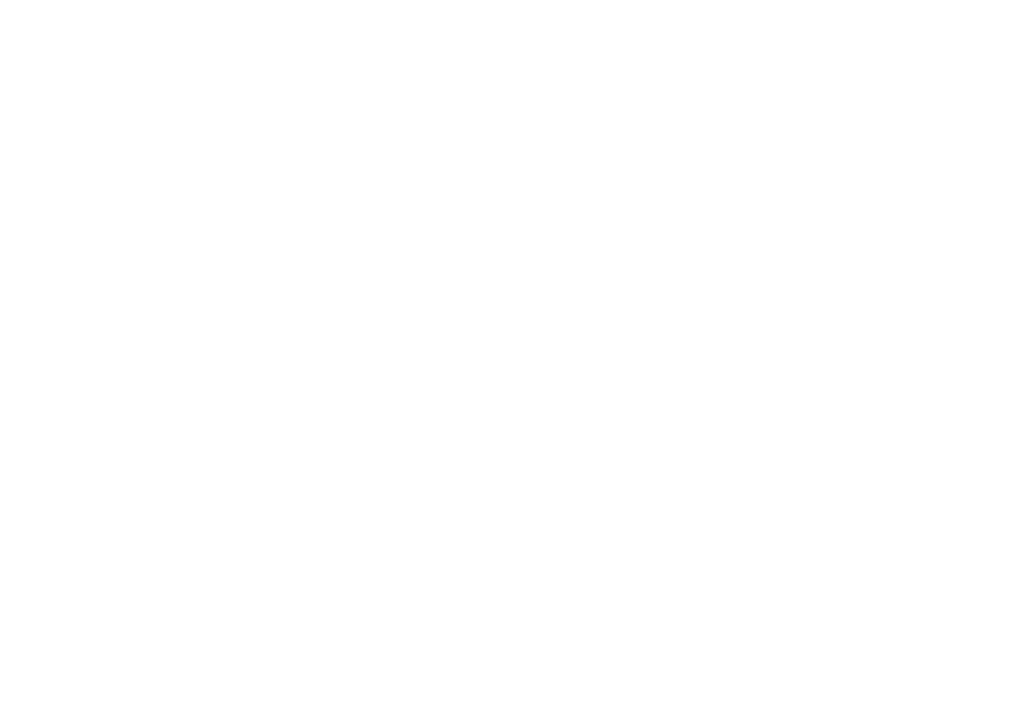
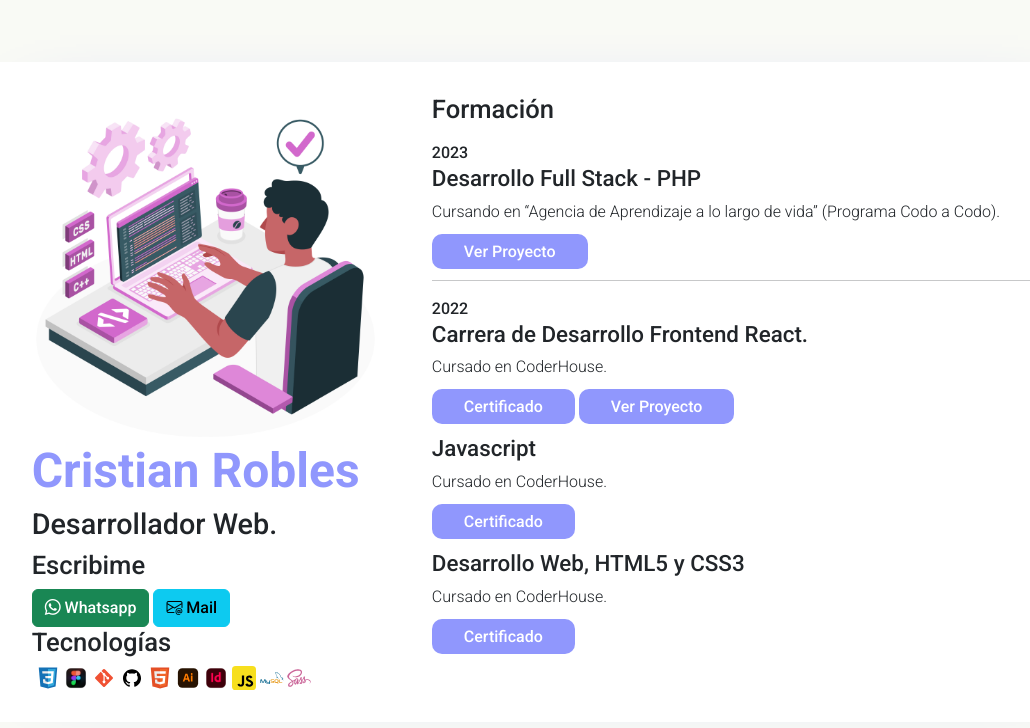
Before and after one commit to CristianAbelRobles/id-card, a plain HTML site: page index.html in a window 1280 px wide. Shown: the whole page, without its empty margins (101-1131 px from the left). Drawn offline with nearby package versions, Linux system fonts and the light colour scheme.

Commit message:
imagenes e iconos

```diff
--- a/css/style.css
+++ b/css/style.css
@@ -0,0 +1,80 @@
+@import url('https://fonts.googleapis.com/css2?family=Roboto:wght@300;500;700&display=swap');
+
+*{
+    padding: 0;
+    margin: 0;
+    box-sizing: border-box;
+    font-family: "Roboto";
+}
+
+:root {
+    /* colors */
+    --primario: #9097fd;
+    --secundario: #c4c7ce;
+    --claro: #f9faf5;
+    --grisclaro: #f9faf5;
+    --gradient: linear-gradient(180deg, rgb(133, 175, 17), rgba(15,95,57,1) 100%);
+}
+
+body {
+    background-color: var(--claro);
+
+}
+
+h1 {
+    font-size: 3rem;
+    font-weight: 700;
+    color: var(--primario);
+}
+
+h2 {
+    font-size: 1.8rem;
+}
+
+h3 {
+    font-size: 1.6rem;
+}
+
+h4 {
+    font-size: 1.4rem;
+}
+
+h5 {
+    font-size: 1.2rem;
+}
+
+p {
+    font-size: 1rem;
+    font-weight: 300;
+}
+
+.section__card {
+    height: 100vh;
+    width: 100vw;
+    display: flex;
+    align-items: center;
+    justify-content: center;
+    padding: 1rem;
+}
+
+.card {
+    max-width: 90%;
+    max-height: 90%;
+    overflow: hidden;
+    padding: 2rem;
+    border: none;
+    box-shadow: 0px 0px 70px -58px var(--primario);
+}
+
+.btn_proyecto {
+    height: 2rem;
+    padding: .5rem 2rem;
+    color: #ffffff;
+    text-decoration: none;
+    background-color: #9097fd;
+    border-radius: 10px;
+
+    &:hover {
+        background-color: ;
+    }
+}
--- a/index.html
+++ b/index.html
@@ -5,7 +5,13 @@
     <meta name="viewport" content="width=device-width, initial-scale=1.0">
 
     <!-- CSS BOOTSRAP -->
-    <link rel="stylesheet" href="./css/style.css">
+    <link href="https://cdn.jsdelivr.net/npm/bootstrap@5.3.1/dist/css/bootstrap.min.css" rel="stylesheet" integrity="sha384-4bw+/aepP/YC94hEpVNVgiZdgIC5+VKNBQNGCHeKRQN+PtmoHDEXuppvnDJzQIu9" crossorigin="anonymous">
+    <link rel="stylesheet" href="https://cdn.jsdelivr.net/npm/bootstrap-icons@1.10.5/font/bootstrap-icons.css">
+
+    <!-- FONT GOOGLE -->
+    <link rel="preconnect" href="https://fonts.googleapis.com">
+    <link rel="preconnect" href="https://fonts.gstatic.com" crossorigin>
+    <link href="https://fonts.googleapis.com/css2?family=Roboto:wght@300;500;700&display=swap" rel="stylesheet">
 
     <!-- CSS LOCAL -->
     <link rel="stylesheet" href="./css/style.css">
@@ -13,6 +19,78 @@
     <title>Id Card - Cristian Robles</title>
 </head>
 <body>
+    <header>
+
+    </header>
+    <main>
+        <section class="section__card">
+            <div class="card mb-3">
+                <div class="row justify-content-around g-2">
+                    <div class="col-md-4 gap-2">
+                        <img src="./img/user.jpg" class="img-fluid rounded-start" alt="...">
+                        <h1>Cristian Robles</h1>
+                        <h2>Desarrollador Web.</h2>
+                        <h3>Escribime</h3>
+                        <a class="btn btn-success" href=""><i class="bi bi-whatsapp"></i> Whatsapp</a>
+                        <a class="btn btn-info" href=""><i class="bi bi-envelope-at"></i> Mail</a>
+                        <h3>Tecnologías</h3>
+                        <div>
+                            <img src="./img/logo_bootstrap.svg" alt="" style="width: 1.5rem;" >
+                            <img src="./img/logo_css.svg" alt="" style="width: 1.5rem;" >
+                            <img src="./img/logo_figma.png" alt="" style="width: 1.5rem;" >
+                            <img src="./img/logo_git.svg" alt="" style="width: 1.5rem;" >
+                            <img src="./img/logo_github.svg" alt="" style="width: 1.5rem;" >
+                            <img src="./img/logo_html.svg" alt="" style="width: 1.5rem;" >
+                            <img src="./img/logo_illustrator.svg" alt="" style="width: 1.5rem;" >
+                            <img src="./img/logo_indesign.png" alt="" style="width: 1.5rem;" >
+                            <img src="./img/logo_javascript.svg" alt="" style="width: 1.5rem;" >
+                            <img src="./img/logo_mysql.svg" alt="" style="width: 1.5rem;" >
+                            <img src="./img/logo_sass.svg" alt="" style="width: 1.5rem;" >
+                        </div>
+                    </div>
+                    <div class="col-md-7">
+                        <!-- <div class="card-body"> -->
+                            <div class="mb-3">
+                                <h3 class="mb-3">Formación</h3>
+                                <span>2023</span>
+                                <h4>Desarrollo Full Stack - PHP</h4>
+                                <p>
+                                    Cursando en “Agencia de Aprendizaje a lo largo de vida” (Programa Codo a Codo).
+                                </p>
+                                <a class="btn_proyecto" href="https://cristianrobles-confbsas2023.000webhostapp.com/" target="_blank">Ver Proyecto</a>
+                            </div>
+                            <hr>
+                            <div class="mb-3">
+                                <span>2022</span>
+                                <h4>Carrera de Desarrollo Frontend React.</h4>
+                                <p>
+                                    Cursado en CoderHouse.
+                                </p>
+                                <a class="btn_proyecto" href="https://www.coderhouse.com/certificados/636669d96580bf000e730eb5" target="_blank">Certificado</a>
+                                <a class="btn_proyecto" href="https://cristianabelrobles.github.io/tecno_store/" target="_blank">Ver Proyecto</a>
+                            </div>
+
+                            <div class="mb-3">
+                                <h4>Javascript </h4>
+                                <p>
+                                    Cursado en CoderHouse.
+                                </p>
+                                <a class="btn_proyecto" href="https://www.coderhouse.com/certificados/6321c862be510a019c3c1abc" target="_blank">Certificado</a>
+                            </div>
+
+                            <div>
+                                <h4>Desarrollo Web, HTML5 y CSS3</h4>
+                                <p>
+                                    Cursado en CoderHouse.
+                                </p>
+                                <a class="btn_proyecto" href="https://www.coderhouse.com/certificados/62bca29d2569ee0019ab06f7" target="_blank">Certificado</a>
+                            </div>
+                        <!-- </div> -->
+                    </div>
+                    </div>
+            </div>
+        </section>
+    </main>
 
     <!-- JS BOOSTRAP -->
     <script src="https://cdn.jsdelivr.net/npm/@popperjs/core@2.11.8/dist/umd/popper.min.js" integrity="sha384-I7E8VVD/ismYTF4hNIPjVp/Zjvgyol6VFvRkX/vR+Vc4jQkC+hVqc2pM8ODewa9r" crossorigin="anonymous"></script>
```
Also changed, not shown: img/logo_bootstrap.svg (added), img/logo_css.svg (added), img/logo_figma.png (added), img/logo_figma.svg (added), img/logo_git.svg (added), img/logo_github.svg (added), img/logo_html.svg (added), img/logo_illustrator.svg (added), img/logo_indesign.png (added), img/logo_indesign.svg (added), img/logo_javascript.svg (added), img/logo_mysql.svg (added), img/logo_photoshop.svg (added), img/logo_react.svg (added), 3 more files.
